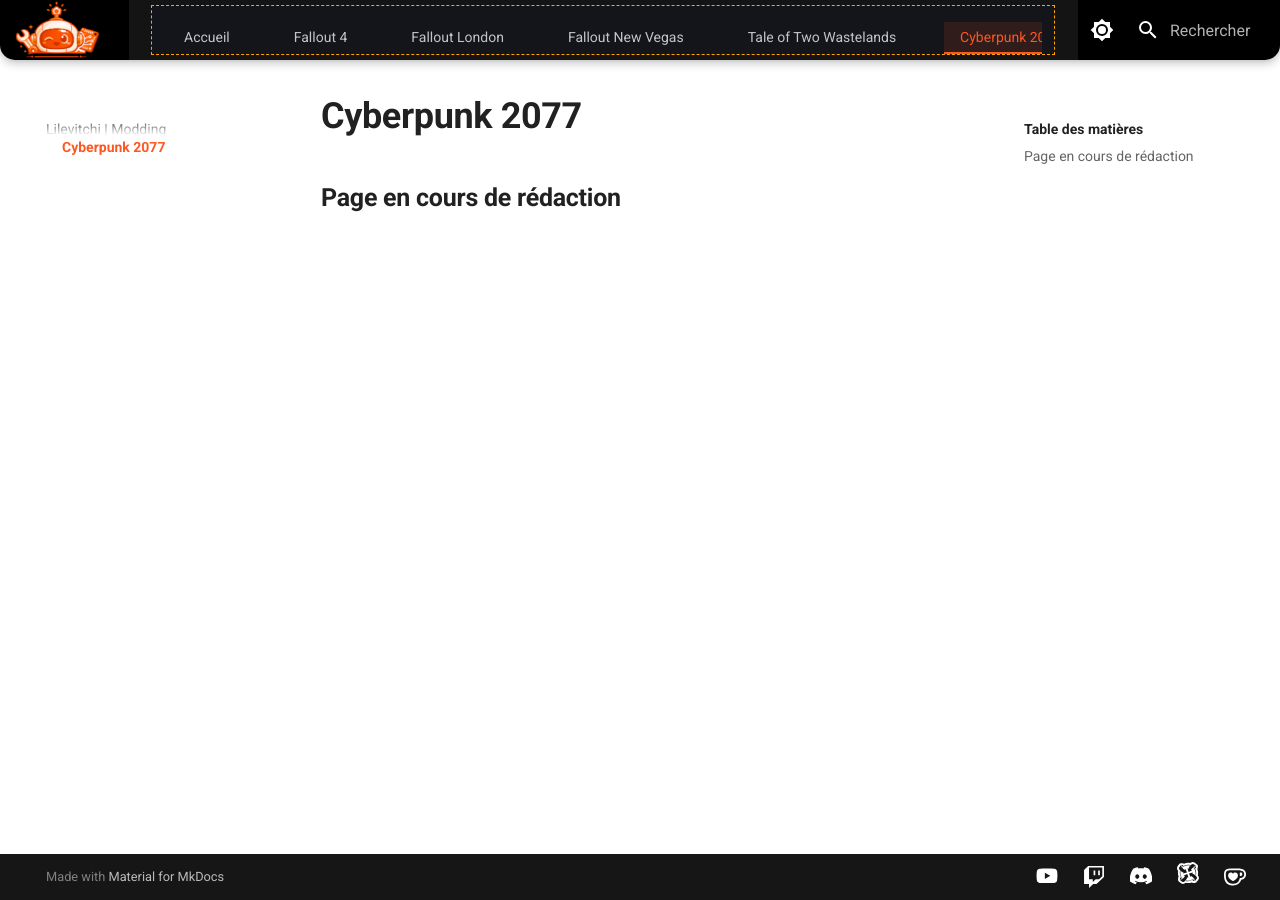
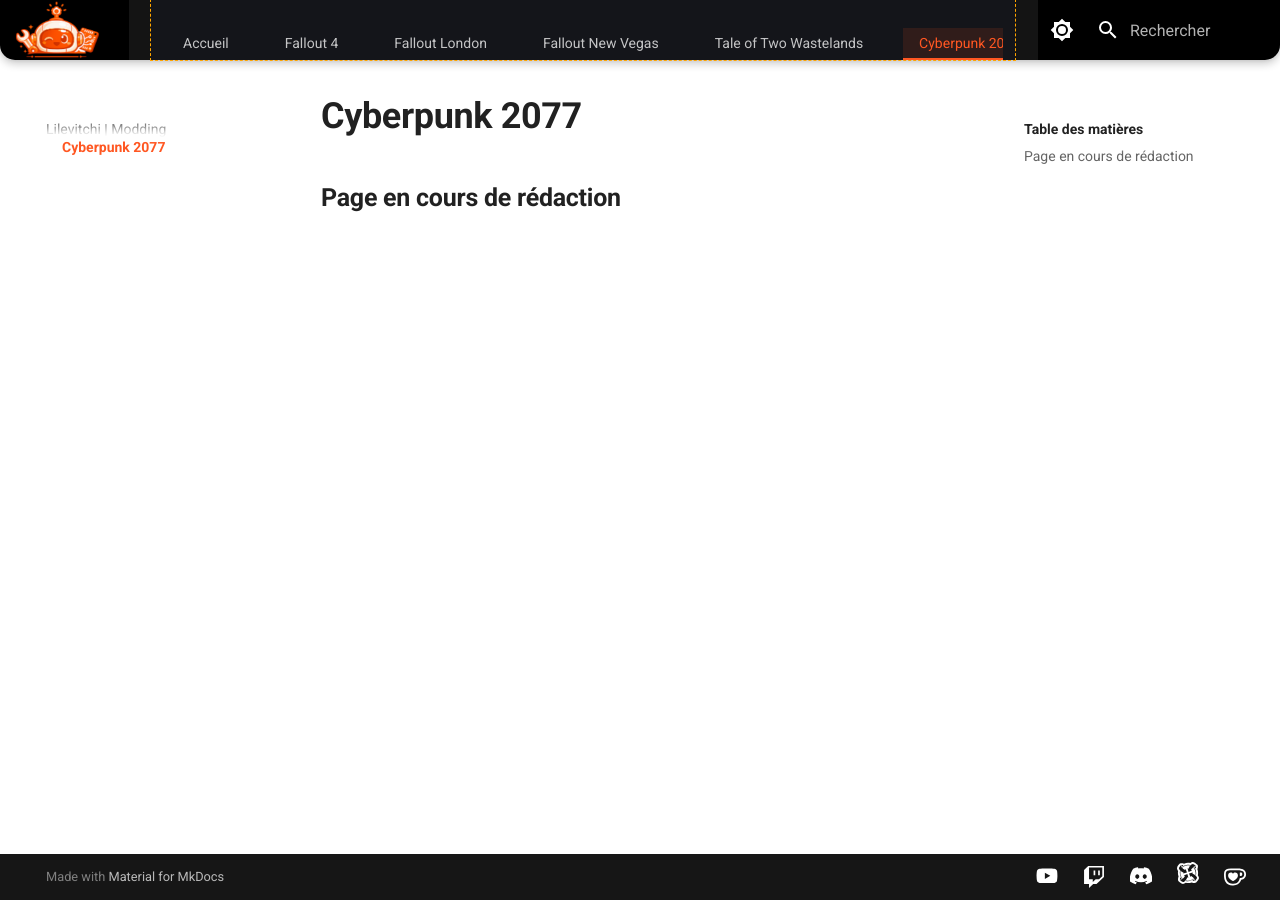
Before and after one commit to Lilevitchi/lilevitchi.github.io, an MkDocs documentation site: the page built from docs/cyberpunk/index.md, in a window 1280 px wide. Built offline with MkDocs 1.6.1 and Material for MkDocs 9.7.7, drawn with Linux system fonts in a browser that asks for light colours.

Commit message:
Update extra.css

```diff
--- a/docs/stylesheets/extra.css
+++ b/docs/stylesheets/extra.css
@@ -123,7 +123,6 @@
 /* Conteneur des tabs (injecté par Material) */
 [data-md-color-scheme] .md-header__tabs {
   display: flex;
-  align-items: center;
   /*align-items: flex-end;
   justify-content: center;
   /*flex: 1;
@@ -144,18 +143,18 @@
 /* === BLOC DES TABS === */
 [data-md-color-scheme] .md-tabs {
   width: 100%;
-  max-width: var(--grid-max-width); /* même largeur que le contenu */
-  margin: 0 auto;                  /* centre le bloc */
+  max-width: var(--grid-max-width);
+  margin: 0 auto;
   display: flex;
-  justify-content: center;          /* centre la liste dedans */
-   outline: 1px dashed orange;
+  justify-content: center;
+  outline: 1px dashed orange;
 }
 
 /* Liste des onglets */
 [data-md-color-scheme] .md-tabs__list {
   display: flex;
   align-items: center;
-  gap: 0.4rem;
+  padding-top: 12px;
 }
 
 /* Onglet — état normal */
```
